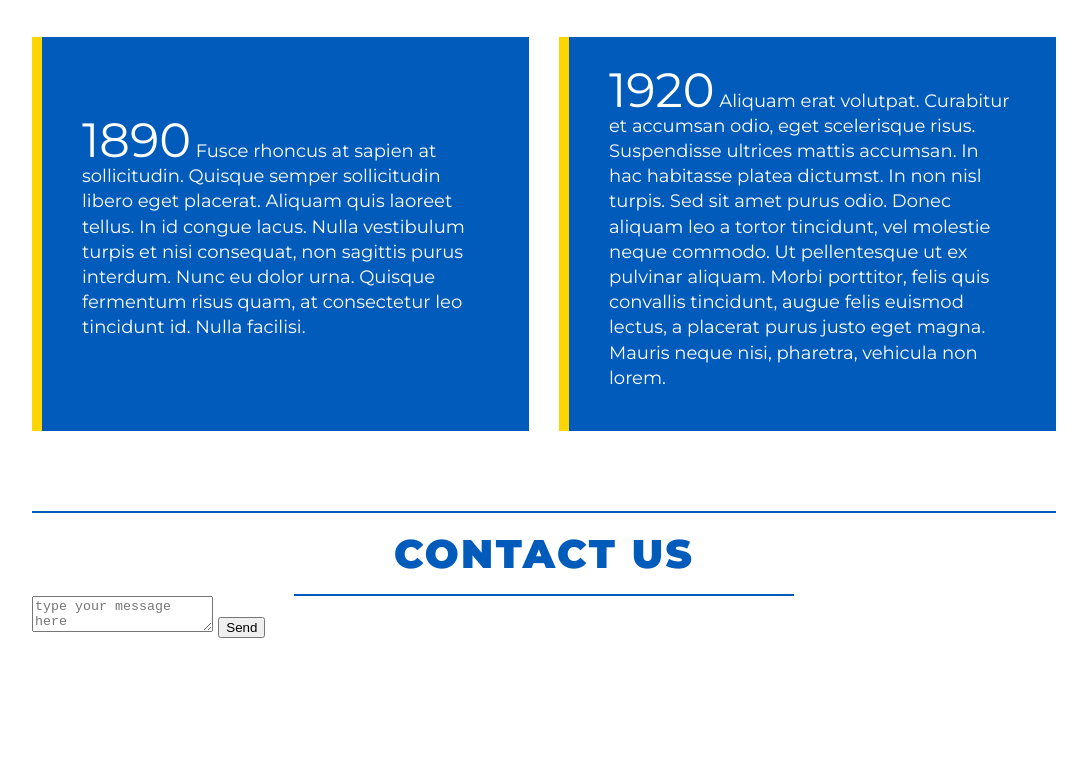
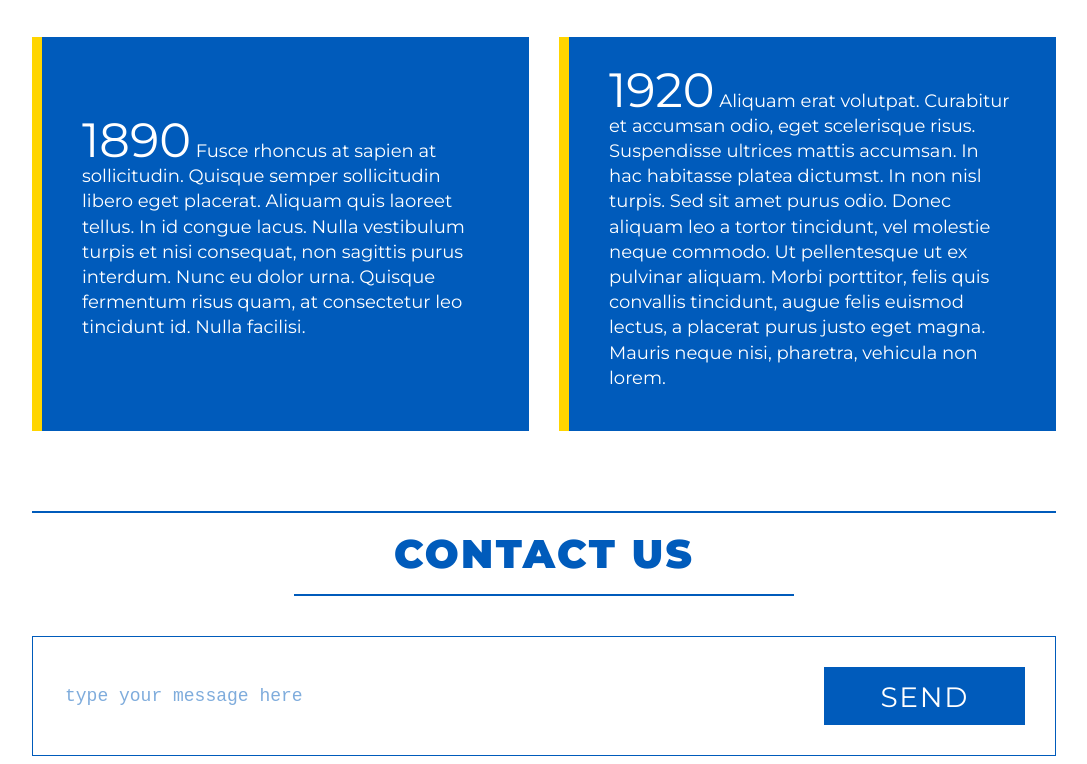
Before and after one commit to eugbabenko/site-architect-adaptive, a plain HTML site: page index.html in a window 1280 px wide. Shown: the part 1112-1876 px from the top of the page, without its empty margins (96-1183 px from the left). Before the commit the page ends 1750 px from the top, so only its background shows below. Drawn offline with nearby package versions, Linux system fonts and the light colour scheme.

Commit message:
Done desktop. Prepare for check non-working code

```diff
--- a/css/style.css
+++ b/css/style.css
@@ -125,7 +125,9 @@ margin: 0 auto;
 .slider__item{
   width: 390px;
   height: 200px;
-  border-left: 10px #005BBB solid;
+  border-left-width: 10px;
+  border-left-style: solid;
+  border-image: linear-gradient( to bottom, #005BBB 50%, #FFD500 50% ) 1;
 }
 
 .slick-slide{
@@ -169,10 +171,12 @@ margin: 0 auto;
 
 .longline{
   border: 1px solid #005BBB;
+  background-color: #005BBB;
 }
 
 .shortline{
   border: 1px solid #005BBB;
+  background-color: #005BBB;
   max-width: 500px;
   margin: 0 auto;
 }
@@ -202,3 +206,63 @@ margin: 0 auto;
 .first__word{
   font-size: 48px;
 }
+
+/* .contact{
+  max-width:1024px;
+  height: 120px;
+  border:1px solid #005BBB;
+	background:#FFF;
+	margin:0 0 5px;
+  display: flex;
+  justify-content: space-between;
+} */
+
+.form{
+  max-width:1024px;
+  height: 120px;
+  border:1px solid #005BBB;
+	background:#FFF;
+	margin:40px 0 160px;
+  padding: 0 30px;
+  display: flex;
+  justify-content: space-between;
+}
+
+.textfield{
+
+  font-weight: 400;
+  font-size: 18px;
+  line-height: 22px;
+  opacity: 0.5;
+  width: 100%;
+  resize: none;
+  border: 0;
+  outline: none;
+	margin: auto 0;
+}
+
+textarea::placeholder {
+  line-height: 44px;
+  color: #005BBB;
+}
+
+.btn{
+  padding: 13px 56px;
+  margin: 30px auto;
+  background-color: #005BBB;
+  border: 0;
+  color: #FFF;
+  text-transform: uppercase;
+  font-family: 'Montserrat';
+  font-weight: 400;
+  font-size: 28px;
+  line-height: 34px;
+  cursor: pointer;
+  letter-spacing: 0.06em;
+}
+
+.btn:hover{
+  background-color: #FFD500;
+  color: #005BBB;
+  transition: all .2s;
+}
--- a/index.html
+++ b/index.html
@@ -84,15 +84,13 @@
         </div>
     </section>
     <div class="container__inner">
-        <div class="contact">
-            <form>
-              <textarea name="Message" placeholder="type your message here"></textarea>
-                <button type="submit">Send</button>
+        <!-- <div class="contact"> -->
+            <form class="form">
+                <textarea class="textfield" name="Message" placeholder="type your message here"></textarea>
+                <button class="btn" type="submit">Send</button>
            </form>
-        </div>
+        <!-- </div> -->
     </div>
-
-
 
     <script src="https://ajax.googleapis.com/ajax/libs/jquery/3.6.0/jquery.min.js"></script>
     <script src="js/slick.min.js"></script>
```
